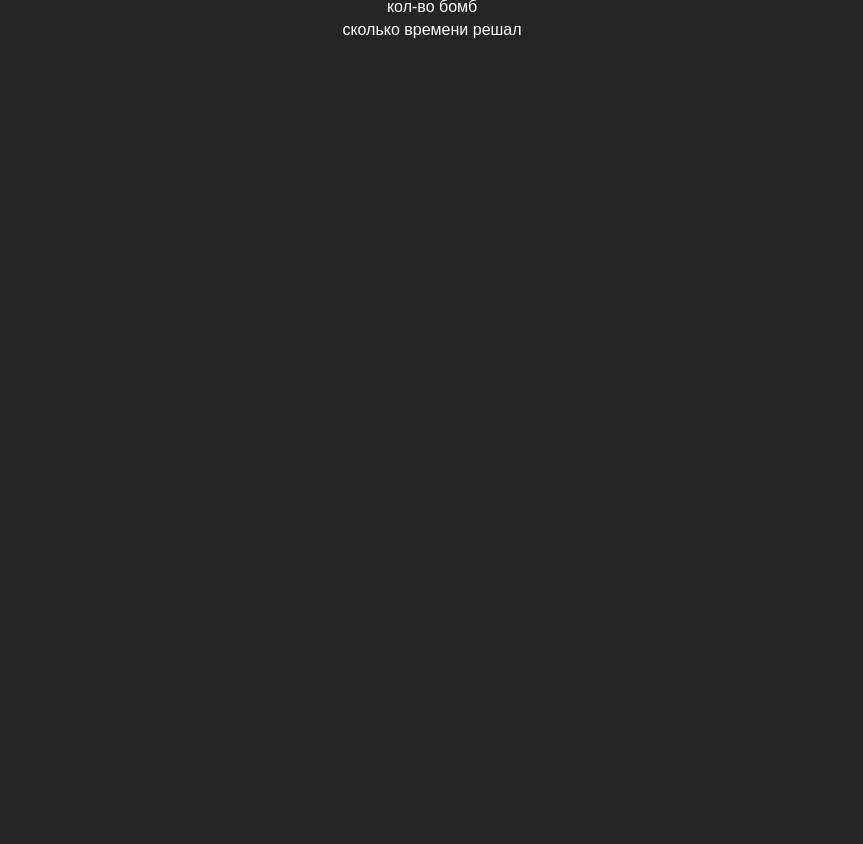
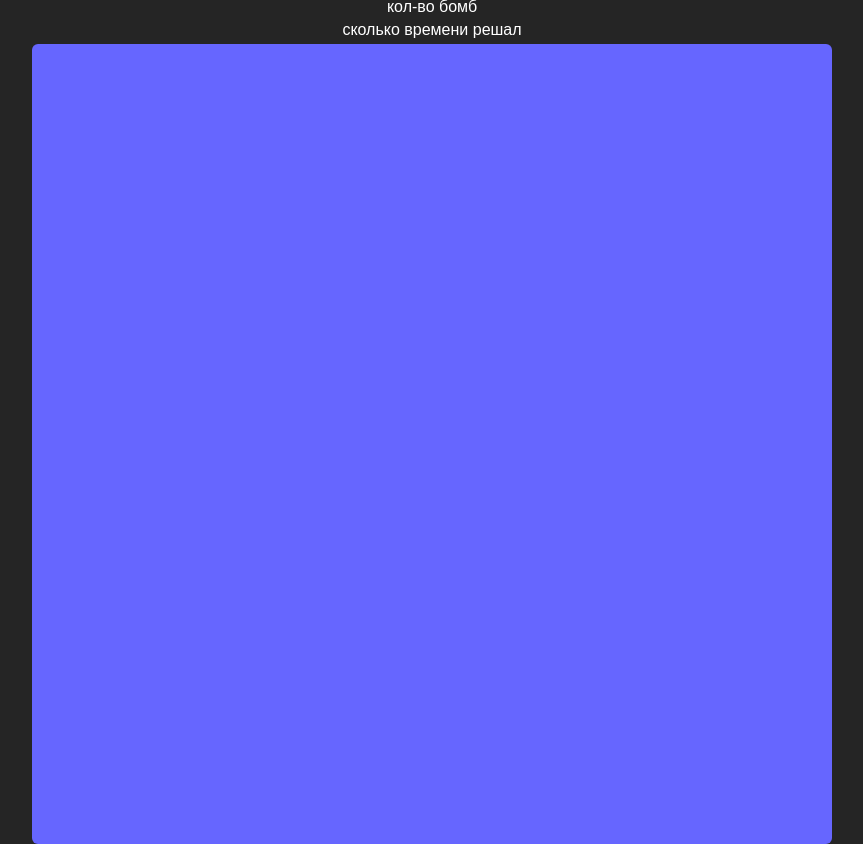
Before and after one commit to DanilChugaev/sapper, a website built with webpack: page src/index.html in a window 1280 px wide. Both pictures are taken after a click on the button "Играть". Shown: the whole page, without its empty margins (208-1071 px from the left). Built offline with nearby package versions, Linux system fonts and the light colour scheme.

Commit message:
add generateInitialMap

```diff
--- a/src/builder/index.ts
+++ b/src/builder/index.ts
@@ -53,7 +53,7 @@ export class LevelBuilder implements SystemBuilder {
      * @returns {MapStructure}
      */
     private generateMapStructure(canvasSize: Size, { fieldSize, bombCount }: Complexity): MapStructure {
-        const mapStructure: any = {
+        const mapStructure: MapStructure = {
             pixelsCountInCell: canvasSize.width / fieldSize,
             bombCount,
             cells: {},
@@ -63,15 +63,19 @@ export class LevelBuilder implements SystemBuilder {
 
         for (let y = 0; y < fieldSize; y++) {
             for (let x = 0; x < fieldSize; x++) {
-                if (!mapStructure.cells[y]) {
-                    mapStructure.cells[y] = {};
+                const row: number = y;
+                const cell: number = x;
+
+                if (!mapStructure.cells[row]) {
+                    mapStructure.cells[row] = {};
                 }
 
                 const hasBomb: boolean = bombPositions.includes(x + y * fieldSize);
                 const area: AreaStructure = this.generateCellArea({ x, y });
 
                 const cellStructure: any = {
-                    x, y,
+                    y: row,
+                    x: cell,
                     area,
                 }
 
@@ -81,7 +85,7 @@ export class LevelBuilder implements SystemBuilder {
                     cellStructure.value = this.calcBombsAroundCells(area, bombPositions, fieldSize);
                 }
 
-                mapStructure.cells[y][x] = cellStructure;
+                mapStructure.cells[row][cell] = cellStructure;
             }
         }
 
--- a/src/drawer/index.ts
+++ b/src/drawer/index.ts
@@ -26,4 +26,11 @@ export class CanvasDrawer implements Drawer {
       this.context.lineTo(end.x, end.y);
       this.context.stroke();
     }
+
+    public drawSquare({ x, y }: Cell, { width, height }: Size): void {
+      if (!this.context) return;
+
+      this.context.fillStyle = "#6666FF"
+      this.context.fillRect(x, y, width, height)
+    }
   }
--- a/src/drawer/types.ts
+++ b/src/drawer/types.ts
@@ -6,4 +6,5 @@ export type BrushSettings = {
 
 export interface Drawer {
     drawLine(line: Line, settings?: BrushSettings): void;
+    drawSquare(cell: Cell, size: Size): void;
 }
--- a/src/game/index.ts
+++ b/src/game/index.ts
@@ -1,4 +1,4 @@
-import { SystemBuilder } from '../builder/types';
+import { MapStructure, SystemBuilder } from '../builder/types';
 import { ElementSource } from '../dom/types';
 import { Drawer } from '../drawer/types';
 import { GameSettings } from '../settings/types';
@@ -9,6 +9,7 @@ export class Sapper implements Game {
     private button: Nullable<HTMLElement> = null;
     private gameContainer: Nullable<HTMLElement> = null;
     private canvas: Nullable<HTMLElement> = null;
+    private system: MapStructure;
 
     constructor(
         private settings: GameSettings,
@@ -52,8 +53,10 @@ export class Sapper implements Game {
      * @returns {void}
      */
     private start(): void {
-        const system = this.builder.build(this.settings);
+        this.system = this.builder.build(this.settings);
         this.changeVisibilityElements();
+        // debugger
+        this.generateInitialMap();
 
         // console.log(this.settings);
         // this.drawer.drawLine({
@@ -92,4 +95,22 @@ export class Sapper implements Game {
         this.gameContainer.style.display = 'flex';
         this.canvas.style.display = 'block';
     }
+
+    private generateInitialMap() {
+        const cells: any = this.system.cells;
+        const pixelsCountInCell: number = this.system.pixelsCountInCell;
+        const size: Size = {
+            width: pixelsCountInCell,
+            height: pixelsCountInCell,
+        }
+
+        for (let row in cells) {
+            for (let cell in cells[row]) {
+                this.drawer.drawSquare({
+                    x: Number(cell) * pixelsCountInCell,
+                    y: Number(row) * pixelsCountInCell,
+                }, size);
+            }
+        }
+    }
 }
--- a/src/index.scss
+++ b/src/index.scss
@@ -16,6 +16,7 @@ body {
   flex-direction: column;
   justify-content: center;
   align-items: center;
+  padding: 20px;
   background-color: rgba(33,33,33,0.98);
 }
 
```
